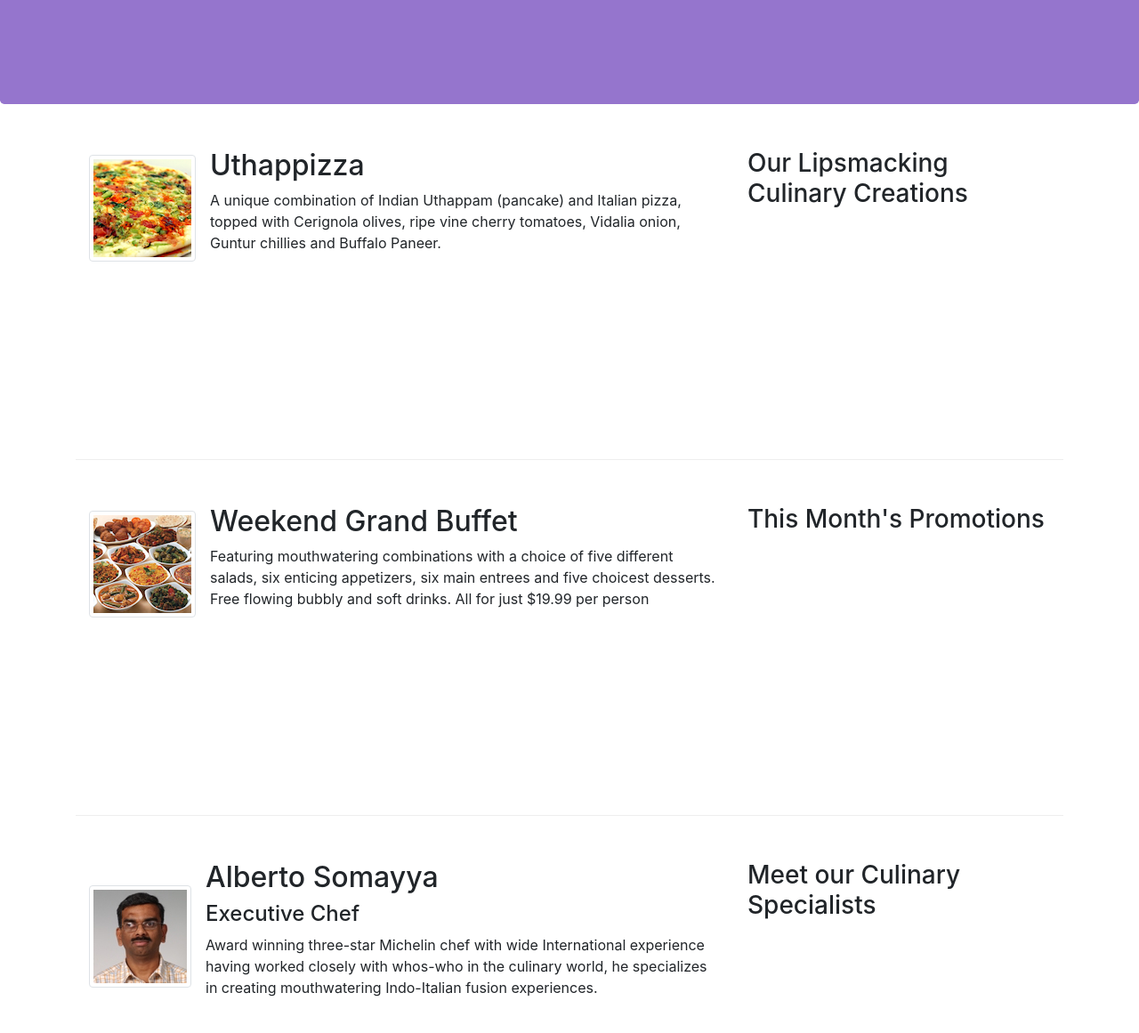
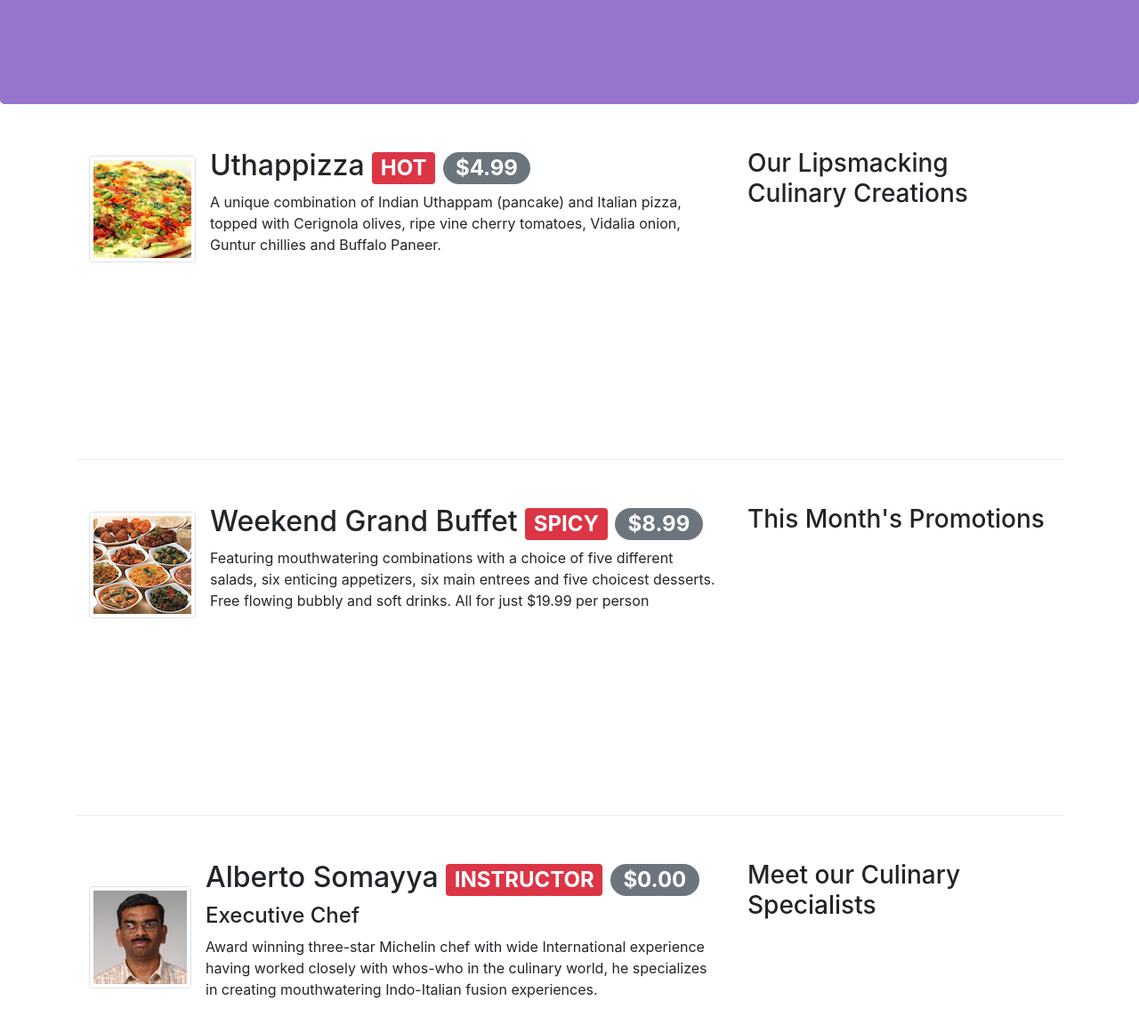
Before and after one commit to kundan9572/Online-Food-Delivery-Using-Bootstrap, a website: page index.html in a window 1280 px wide. Shown: the part 317-1478 px from the top of the page at 89% size. Drawn offline with nearby package versions, Linux system fonts and the light colour scheme.

```diff
--- a/index.html
+++ b/index.html
@@ -56,7 +56,10 @@
                     <img class="d-flex mr-3 img-thumbnail align-self-center"
                             src="img/uthappizza.png" alt="Uthappizza">
                     <div class="media-body">
-                        <h2 class="mt-0">Uthappizza</h2>
+                        <h2 class="mt-0">Uthappizza
+                            <span class="badge badge-danger">HOT</span>
+                            <span class="badge badge-pill badge-secondary">$4.99</span>
+                        </h2>
                         <p class="d-none d-sm-block">A unique combination of Indian Uthappam (pancake) and
                             Italian pizza, topped with Cerignola olives, ripe vine
                             cherry tomatoes, Vidalia onion, Guntur chillies and
@@ -78,7 +81,10 @@
                         <img class="d-flex mr-3 img-thumbnail align-self-center"
                             src="img/buffet.png" alt="Uthappizza">
                     <div class="media-body">
-                    <h2>Weekend Grand Buffet</h2>
+                    <h2>Weekend Grand Buffet
+                        <span class="badge badge-danger">SPICY</span>
+                            <span class="badge badge-pill badge-secondary">$8.99</span>
+                    </h2>
                         <p>Featuring mouthwatering combinations with a choice of five different salads, six enticing appetizers, six main entrees and five choicest desserts. Free flowing bubbly and soft drinks. All for just $19.99 per person </p>
                     </div>
                 </div>
@@ -94,7 +100,10 @@
                     <img class="d-flex mr-3 img-thumbnail align-self-center"
                             src="img/alberto.png" alt="Alberto Somayya">
                     <div class="media-body">
-                        <h2 class="mt-0">Alberto Somayya</h2>
+                        <h2 class="mt-0">Alberto Somayya
+                            <span class="badge badge-danger">INSTRUCTOR</span>
+                            <span class="badge badge-pill badge-secondary">$0.00</span>
+                        </h2>
                         <h4>Executive Chef</h4>
                         <p class="d-none d-sm-block">Award winning three-star Michelin chef with wide
                             International experience having worked closely with
```
